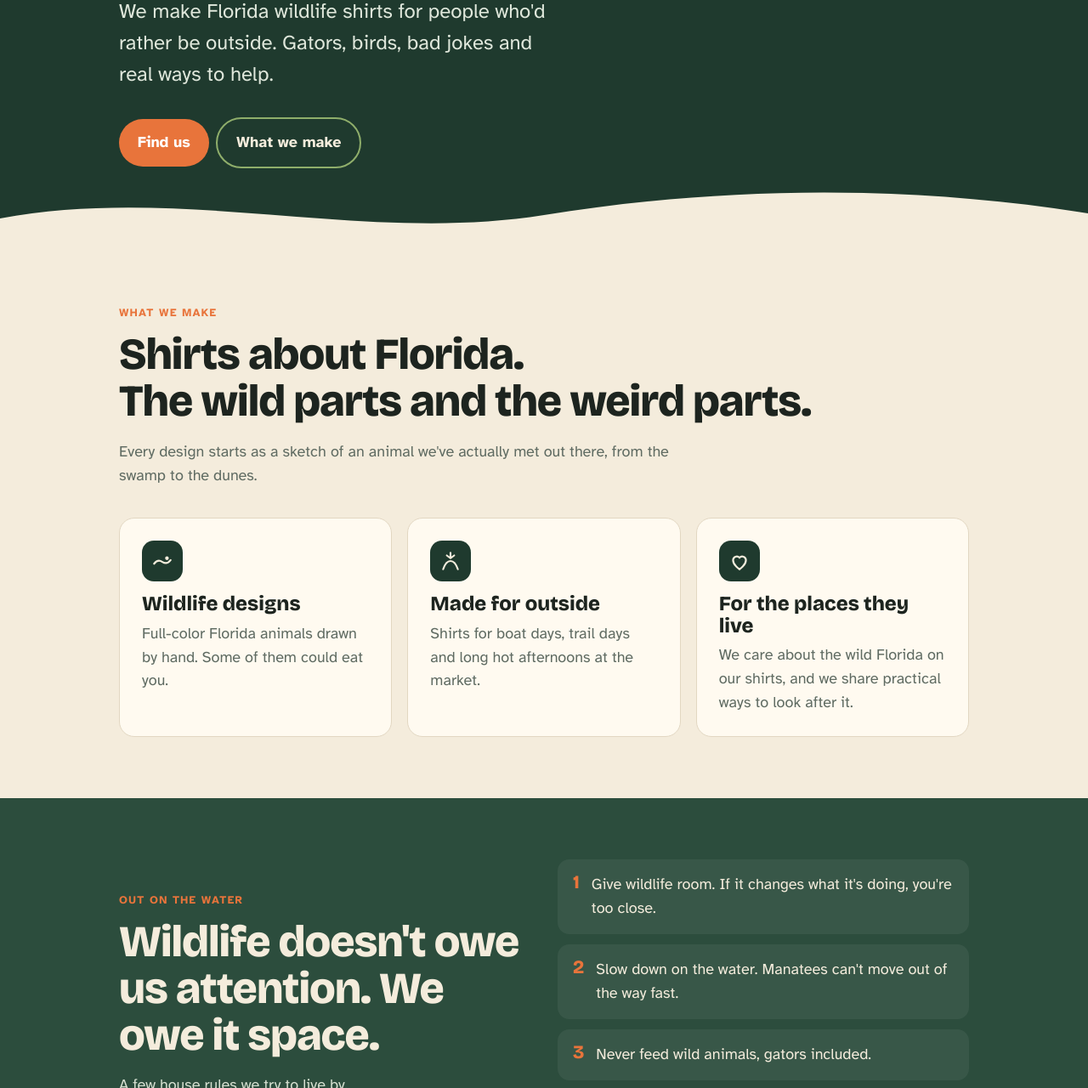
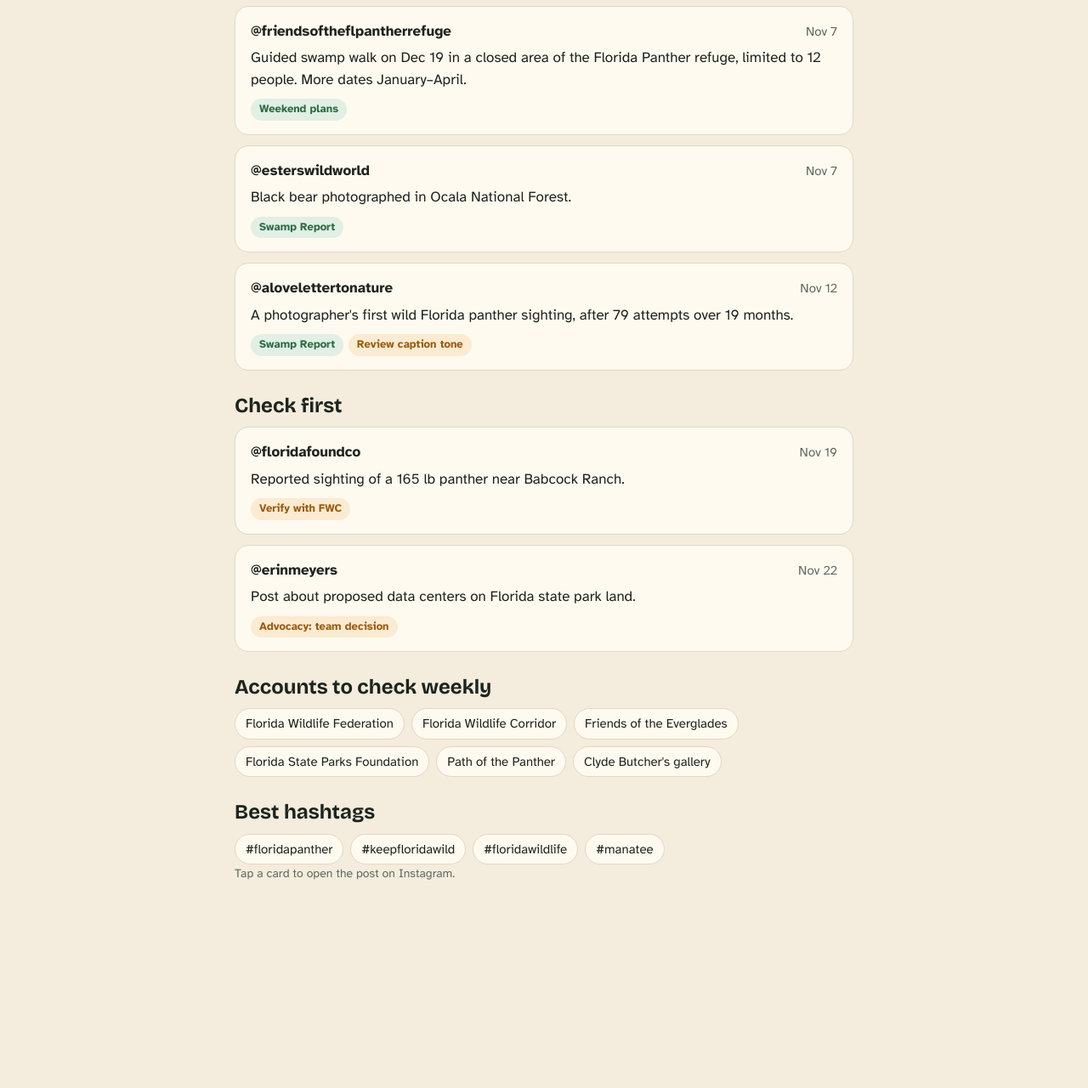
Before and after one commit to roldanm92-lab/RN8V, a plain HTML site: page index.html in a window 1280 px wide. Shown: the part 372-1652 px from the top of the page at 85% size. After the commit the page ends 1410 px from the top, so only its background shows below. Drawn offline with nearby package versions, Linux system fonts and the light colour scheme.

Commit message:
Replace page with Instagram search shortlist
Co-Authored-By: Claude Opus 5.5 <noreply@anthropic.com>
Claude-Session: https://claude.ai/code/session_016jPVYxBRqsZKay7JayXWiu

```diff
--- a/index.html
+++ b/index.html
@@ -3,133 +3,105 @@
 <head>
 <meta charset="utf-8">
 <meta name="viewport" content="width=device-width, initial-scale=1">
-<title>Rare Native — Wear the wild</title>
-<meta name="description" content="Rare Native makes Florida wildlife shirts for people who'd rather be outside.">
+<title>RN8 Instagram Finds</title>
 <link rel="preconnect" href="https://fonts.googleapis.com">
 <link rel="preconnect" href="https://fonts.gstatic.com" crossorigin>
-<link href="https://fonts.googleapis.com/css2?family=Bricolage+Grotesque:opsz,wght@12..96,500;12..96,800&family=Atkinson+Hyperlegible:wght@400;700&display=swap" rel="stylesheet">
+<link href="https://fonts.googleapis.com/css2?family=Bricolage+Grotesque:opsz,wght@12..96,700;12..96,800&family=Atkinson+Hyperlegible:wght@400;700&display=swap" rel="stylesheet">
 <style>
-:root{
-  --swamp:#1f3a2e; --swamp-2:#2c4d3d; --sand:#f4ecdc; --card:#fffaf0; --ink:#1d241f; --muted:#5f6b62;
-  --sun:#e8743b; --sun-ink:#fff; --line:#e2d7c2; --moss:#8fae6b;
-}
-*{box-sizing:border-box}
-html,body{margin:0}
-body{background:var(--sand);color:var(--ink);font:18px/1.55 "Atkinson Hyperlegible",system-ui,sans-serif;-webkit-font-smoothing:antialiased}
-h1,h2,h3{font-family:"Bricolage Grotesque",Georgia,sans-serif;line-height:1.05;margin:0}
-a{color:inherit}
-.wrap{max-width:1040px;margin:0 auto;padding:0 20px}
-
-/* hero */
-.hero{background:var(--swamp);color:var(--sand);position:relative;overflow:hidden}
-.hero .wrap{padding-top:28px;padding-bottom:88px;position:relative;z-index:1}
-.brand{display:flex;align-items:center;gap:10px;font-weight:700;letter-spacing:.08em;text-transform:uppercase;font-size:14px;color:var(--moss)}
-.brand .dot{width:10px;height:10px;border-radius:50%;background:var(--sun)}
-.hero h1{font-size:clamp(48px,11vw,112px);font-weight:800;letter-spacing:-.03em;margin:64px 0 18px}
-.hero h1 em{font-style:normal;color:var(--sun)}
-.hero p.lede{font-size:clamp(19px,2.6vw,24px);max-width:34ch;color:#dfe7db;margin:0 0 32px}
-.btn{display:inline-block;background:var(--sun);color:var(--sun-ink);text-decoration:none;font-weight:700;padding:14px 22px;border-radius:999px}
-.btn.ghost{background:transparent;border:2px solid var(--moss);color:var(--sand);margin-left:8px}
-.hero svg.waves{position:absolute;left:0;right:0;bottom:-1px;width:100%;height:70px;display:block}
-.hero .eye{position:absolute;right:-40px;top:70px;width:min(46vw,420px);opacity:.16}
-
-/* sections */
-section{padding:72px 0}
-.kicker{font-weight:700;letter-spacing:.1em;text-transform:uppercase;font-size:13px;color:var(--sun);margin-bottom:12px}
-section h2{font-size:clamp(32px,5vw,52px);letter-spacing:-.02em;margin-bottom:18px}
-section p.intro{max-width:56ch;color:var(--muted);margin:0 0 36px}
-.grid{display:grid;gap:18px;grid-template-columns:repeat(auto-fit,minmax(240px,1fr))}
-.card{background:var(--card);border:1px solid var(--line);border-radius:18px;padding:26px}
-.card h3{font-size:24px;margin:14px 0 8px}
-.card p{margin:0;color:var(--muted)}
-.icon{width:48px;height:48px;border-radius:14px;display:grid;place-items:center;background:var(--swamp);color:var(--sand)}
-
-.band{background:var(--swamp-2);color:var(--sand)}
-.band .wrap{display:grid;gap:32px;grid-template-columns:repeat(auto-fit,minmax(280px,1fr));align-items:center}
-.band h2{color:var(--sand)}
-.band p{color:#d6e0d1;margin:0 0 14px}
-.rules{list-style:none;padding:0;margin:0;display:grid;gap:12px}
-.rules li{background:rgba(255,255,255,.06);border-radius:14px;padding:16px 18px;display:flex;gap:14px;align-items:flex-start}
-.rules b{color:var(--sun);font-family:"Bricolage Grotesque",sans-serif;font-size:22px;line-height:1}
-
-.find{text-align:center}
-.find p.intro{margin-left:auto;margin-right:auto}
-
-footer{background:var(--swamp);color:#b9c7b4;font-size:15px;padding:28px 0}
-footer .wrap{display:flex;justify-content:space-between;flex-wrap:wrap;gap:10px}
-@media (max-width:520px){.btn.ghost{margin:10px 0 0}}
+:root{--bg:#f4ecdc;--card:#fffaf0;--ink:#1d241f;--muted:#5f6b62;--line:#e2d7c2;--swamp:#1f3a2e;--sun:#e8743b;--warn:#9a5b12;--warn-bg:#fbebd2;--ok:#2f6b45;--ok-bg:#e1efe4}
+@media (prefers-color-scheme:dark){:root{--bg:#141a16;--card:#1d2520;--ink:#ecebe3;--muted:#a7b0a6;--line:#2e3a32;--swamp:#0e1a14;--warn:#f0b56c;--warn-bg:#3a2a14;--ok:#8fd0a3;--ok-bg:#183223}}
+*{box-sizing:border-box}html,body{margin:0}
+body{background:var(--bg);color:var(--ink);font:17px/1.5 "Atkinson Hyperlegible",system-ui,sans-serif;-webkit-font-smoothing:antialiased}
+.wrap{max-width:760px;margin:0 auto;padding:0 16px}
+header{background:var(--swamp);color:#f4ecdc;padding:28px 0 32px}
+.kicker{font-weight:700;letter-spacing:.1em;text-transform:uppercase;font-size:13px;color:var(--sun)}
+h1,h2{font-family:"Bricolage Grotesque",Georgia,sans-serif;line-height:1.1;margin:0}
+h1{font-size:clamp(32px,7vw,48px);margin:8px 0 8px;letter-spacing:-.02em}
+header p{margin:0;color:#cfdacb}
+main{padding:28px 0 60px}
+h2{font-size:24px;margin:28px 0 12px}
+.list{display:grid;gap:12px}
+.post{display:block;background:var(--card);border:1px solid var(--line);border-radius:16px;padding:16px 18px;text-decoration:none;color:inherit}
+.post:hover{border-color:var(--sun)}
+.top{display:flex;justify-content:space-between;gap:10px;align-items:baseline;flex-wrap:wrap}
+.acct{font-weight:700}
+.date{color:var(--muted);font-size:15px}
+.post p{margin:6px 0 10px}
+.tags{display:flex;gap:6px;flex-wrap:wrap}
+.tag{font-size:13px;font-weight:700;padding:3px 10px;border-radius:999px;background:var(--ok-bg);color:var(--ok)}
+.tag.warn{background:var(--warn-bg);color:var(--warn)}
+.open{font-size:14px;color:var(--sun);font-weight:700}
+.chips{display:flex;flex-wrap:wrap;gap:8px}
+.chip{background:var(--card);border:1px solid var(--line);border-radius:999px;padding:6px 12px;font-size:15px}
+footer{color:var(--muted);font-size:14px;padding:0 0 40px}
 </style>
 </head>
 <body>
-
-<header class="hero">
+<header>
   <div class="wrap">
-    <div class="brand"><span class="dot"></span>Rare Native · RN8</div>
-    <h1>Wear the wild.<br><em>Help keep it wild.</em></h1>
-    <p class="lede">We make Florida wildlife shirts for people who'd rather be outside. Gators, birds, bad jokes and real ways to help.</p>
-    <a class="btn" href="#find">Find us</a><a class="btn ghost" href="#what">What we make</a>
+    <div class="kicker">Rare Native · Instagram search</div>
+    <h1>Story reshare shortlist</h1>
+    <p>Florida wildlife posts found on Instagram · search run Nov 24, 2026</p>
   </div>
-  <svg class="eye" viewBox="0 0 200 120" aria-hidden="true"><path d="M10 60 Q100 -10 190 60 Q100 130 10 60Z" fill="none" stroke="#f4ecdc" stroke-width="6"/><ellipse cx="100" cy="60" rx="14" ry="34" fill="#f4ecdc"/></svg>
-  <svg class="waves" viewBox="0 0 1440 70" preserveAspectRatio="none" aria-hidden="true"><path d="M0 40 C 240 0 480 70 720 36 S 1200 0 1440 34 V70 H0Z" fill="#f4ecdc"/></svg>
 </header>
 
-<main>
-  <section id="what">
-    <div class="wrap">
-      <div class="kicker">What we make</div>
-      <h2>Shirts about Florida.<br>The wild parts and the weird parts.</h2>
-      <p class="intro">Every design starts as a sketch of an animal we've actually met out there, from the swamp to the dunes.</p>
-      <div class="grid">
-        <div class="card">
-          <div class="icon"><svg width="26" height="26" viewBox="0 0 24 24" fill="none" stroke="currentColor" stroke-width="2" stroke-linecap="round"><path d="M3 15c3-4 6-4 9-2s6 2 9-2"/><circle cx="17" cy="9" r="1" fill="currentColor"/></svg></div>
-          <h3>Wildlife designs</h3>
-          <p>Full-color Florida animals drawn by hand. Some of them could eat you.</p>
-        </div>
-        <div class="card">
-          <div class="icon"><svg width="26" height="26" viewBox="0 0 24 24" fill="none" stroke="currentColor" stroke-width="2" stroke-linecap="round"><path d="M12 3v6M8 6l4 3 4-3"/><path d="M4 21c2-6 5-9 8-9s6 3 8 9"/></svg></div>
-          <h3>Made for outside</h3>
-          <p>Shirts for boat days, trail days and long hot afternoons at the market.</p>
-        </div>
-        <div class="card">
-          <div class="icon"><svg width="26" height="26" viewBox="0 0 24 24" fill="none" stroke="currentColor" stroke-width="2" stroke-linecap="round"><path d="M12 21s-7-4.5-7-10a4 4 0 0 1 7-2.6A4 4 0 0 1 19 11c0 5.5-7 10-7 10z"/></svg></div>
-          <h3>For the places they live</h3>
-          <p>We care about the wild Florida on our shirts, and we share practical ways to look after it.</p>
-        </div>
-      </div>
-    </div>
-  </section>
+<main class="wrap">
+  <h2>Good to reshare</h2>
+  <div class="list">
+    <a class="post" href="https://www.instagram.com/p/DfQOZOalIXq/" target="_blank" rel="noopener">
+      <div class="top"><span class="acct">@floridastateparksfoundation</span><span class="date">Nov 2</span></div>
+      <p>Manatee Awareness Month: state parks where you can see manatees.</p>
+      <div class="tags"><span class="tag">Swamp Report</span><span class="tag">Quiz day</span><span class="tag warn">Time-sensitive: November</span></div>
+    </a>
+    <a class="post" href="https://www.instagram.com/p/DfdNFtoHQZ9/" target="_blank" rel="noopener">
+      <div class="top"><span class="acct">@friendsoftheflpantherrefuge</span><span class="date">Nov 7</span></div>
+      <p>Guided swamp walk on Dec 19 in a closed area of the Florida Panther refuge, limited to 12 people. More dates January–April.</p>
+      <div class="tags"><span class="tag">Weekend plans</span></div>
+    </a>
+    <a class="post" href="https://www.instagram.com/p/DfeK6HMglIg/" target="_blank" rel="noopener">
+      <div class="top"><span class="acct">@esterswildworld</span><span class="date">Nov 7</span></div>
+      <p>Black bear photographed in Ocala National Forest.</p>
+      <div class="tags"><span class="tag">Swamp Report</span></div>
+    </a>
+    <a class="post" href="https://www.instagram.com/p/DfpcdbtlHzM/" target="_blank" rel="noopener">
+      <div class="top"><span class="acct">@alovelettertonature</span><span class="date">Nov 12</span></div>
+      <p>A photographer's first wild Florida panther sighting, after 79 attempts over 19 months.</p>
+      <div class="tags"><span class="tag">Swamp Report</span><span class="tag warn">Review caption tone</span></div>
+    </a>
+  </div>
 
-  <section class="band">
-    <div class="wrap">
-      <div>
-        <div class="kicker">Out on the water</div>
-        <h2>Wildlife doesn't owe us attention. We owe it space.</h2>
-        <p>A few house rules we try to live by.</p>
-      </div>
-      <ul class="rules">
-        <li><b>1</b><span>Give wildlife room. If it changes what it's doing, you're too close.</span></li>
-        <li><b>2</b><span>Slow down on the water. Manatees can't move out of the way fast.</span></li>
-        <li><b>3</b><span>Never feed wild animals, gators included.</span></li>
-        <li><b>4</b><span>Leave every spot better than you found it.</span></li>
-      </ul>
-    </div>
-  </section>
+  <h2>Check first</h2>
+  <div class="list">
+    <a class="post" href="https://www.instagram.com/p/Df790atGwQl/" target="_blank" rel="noopener">
+      <div class="top"><span class="acct">@floridafoundco</span><span class="date">Nov 19</span></div>
+      <p>Reported sighting of a 165 lb panther near Babcock Ranch.</p>
+      <div class="tags"><span class="tag warn">Verify with FWC</span></div>
+    </a>
+    <a class="post" href="https://www.instagram.com/p/DgDWbInlXeg/" target="_blank" rel="noopener">
+      <div class="top"><span class="acct">@erinmeyers</span><span class="date">Nov 22</span></div>
+      <p>Post about proposed data centers on Florida state park land.</p>
+      <div class="tags"><span class="tag warn">Advocacy: team decision</span></div>
+    </a>
+  </div>
 
-  <section id="find" class="find">
-    <div class="wrap">
-      <div class="kicker">Find us</div>
-      <h2>Come say hi at the booth.</h2>
-      <p class="intro">We set up at markets and festivals around Florida. New dates and drops are coming soon.</p>
-    </div>
-  </section>
+  <h2>Accounts to check weekly</h2>
+  <div class="chips">
+    <span class="chip">Florida Wildlife Federation</span>
+    <span class="chip">Florida Wildlife Corridor</span>
+    <span class="chip">Friends of the Everglades</span>
+    <span class="chip">Florida State Parks Foundation</span>
+    <span class="chip">Path of the Panther</span>
+    <span class="chip">Clyde Butcher's gallery</span>
+  </div>
+
+  <h2>Best hashtags</h2>
+  <div class="chips">
+    <span class="chip">#floridapanther</span>
+    <span class="chip">#keepfloridawild</span>
+    <span class="chip">#floridawildlife</span>
+    <span class="chip">#manatee</span>
+  </div>
 </main>
-
-<footer>
-  <div class="wrap">
-    <span>© 2026 Rare Native</span>
-    <span>Florida's weird, wild and worth protecting.</span>
-  </div>
-</footer>
-
+<footer class="wrap">Tap a card to open the post on Instagram.</footer>
 </body>
 </html>
```
